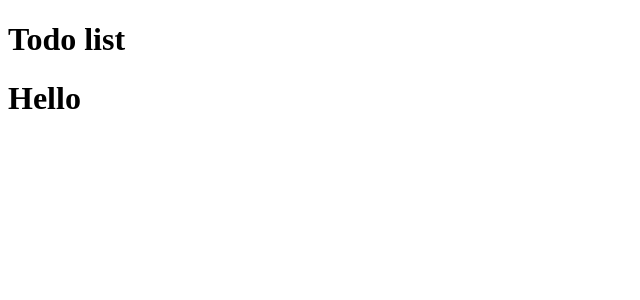
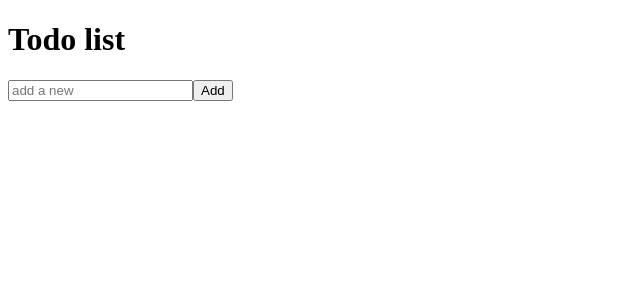
Before and after one commit to DzianisMakeichyk/todos, a React (Create React App) app: page / in a window 1280 px wide. Shown: the top 300 px of the page, without its empty margins (0-640 px from the left). Built offline with nearby package versions, Linux system fonts and the light colour scheme.

Commit message:
add ease form

```diff
--- a/src/App.js
+++ b/src/App.js
@@ -1,12 +1,17 @@
 import React, { Component } from 'react';
 import TodoHeader from './components/TodoHeader'
+import TodoForm from './components/TodoForm'
 
 class App extends Component {
+  state = {
+    todoItems: []
+  };
+
   render() {
     return (
       <div className="App">
         <TodoHeader />
-       <h1>Hello</h1>
+        <TodoForm />
       </div>
     );
   }
--- /dev/null
+++ b/src/components/TodoForm/index.jsx
@@ -0,0 +1,28 @@
+import React from 'react';
+
+class TodoForm extends React.Component {
+    constructor(props) {
+        super(props);
+        this.onSubmit = this.onSubmit.bind(this);
+    }
+    onSubmit(event) {
+        event.preventDefault();
+        let input = this.refs.itemName;
+        let newItemValue = input.value;
+
+        if(newItemValue) {
+            input.value = '';
+        }
+    }
+    render () {
+        return (
+            <form onSubmit={this.onSubmit} className="form-inline">
+                <input type="text" ref="itemName" className="form-control"
+                       placeholder="add a new"/>
+                <button type="submit" className="button">Add</button>
+            </form>
+        );
+    }
+}
+
+export default TodoForm;
```
Also changed, not shown: src/components/TodoList/index.jsx (added).
